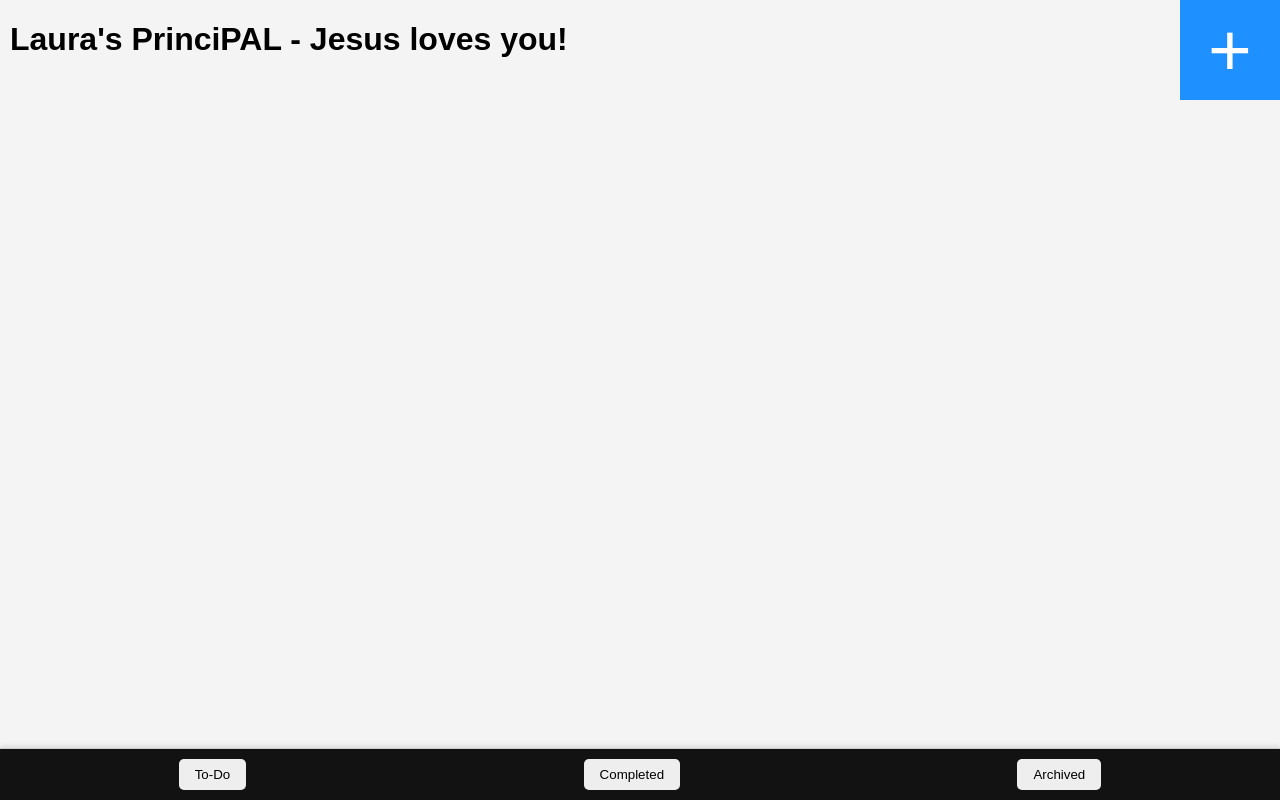
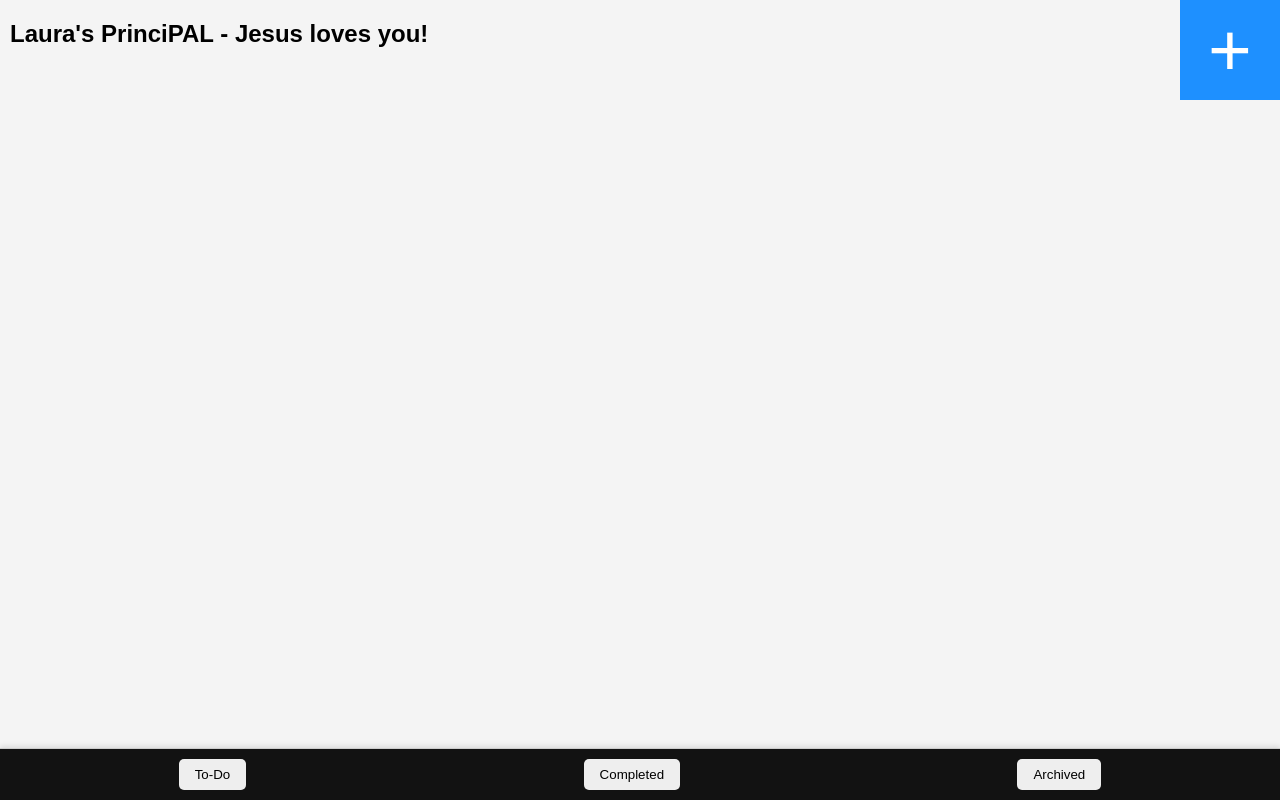
Before and after one commit to adamconkle/principaltracker, a plain HTML site: page index.html in a window 1280 px wide. Drawn offline with Linux system fonts and the light colour scheme.

Commit message:
Update index.html

```diff
--- a/index.html
+++ b/index.html
@@ -8,7 +8,7 @@
 </head>
 <body>
   <header>
-    <h1>Laura's PrinciPAL - Jesus loves you!</h1>
+    <h2>Laura's PrinciPAL - Jesus loves you!</h2>
     <button id="addButton" onclick="addItem()"> + </button>
   </header>
 
```
